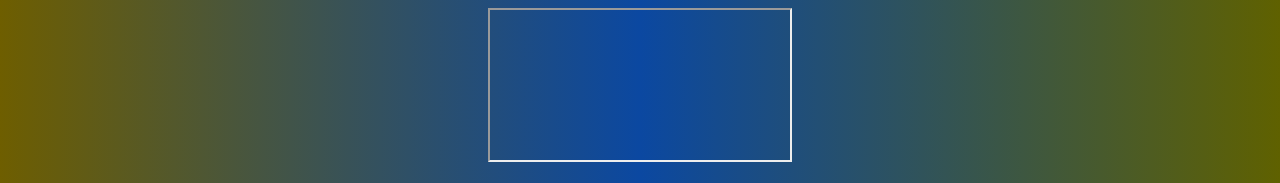
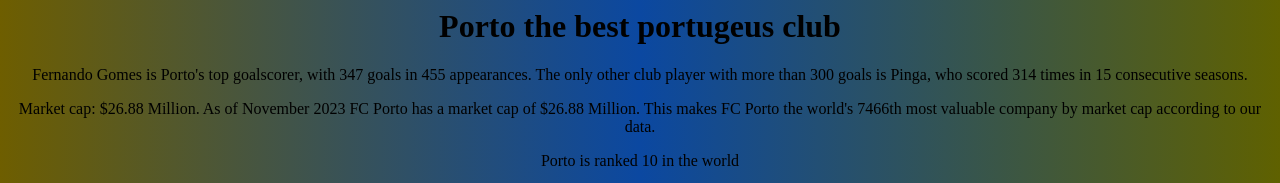
Before and after one commit to er100557/My-website, a plain HTML site: page index.html in a window 1280 px wide. Shown: the top 183 px of the page. Drawn offline with Linux system fonts and the light colour scheme.

Commit message:
Update index.html

```diff
--- a/index.html
+++ b/index.html
@@ -9,9 +9,8 @@ background: linear-gradient(90deg, rgba(110,94,0,1) 0%, rgba(11,72,161,1) 50%, r
   </style>
 
 </head>
-<body><iframe src="https://media.giphy.com/media/l0ExudAUhVIyBcqyI/giphy.gif?cid=790b7611hbqwwo5r7um9re5nmeg9sgjfeb72hxkece2wh0yc&ep=v1_gifs_trending&rid=giphy.gif&ct=g</p>
-  <h1>Porto the best portugues club</h1>
-
+<body>
+<h1>Porto the best portugeus club</h1>
 <p>Fernando Gomes is Porto's top goalscorer, with 347 goals in 455 appearances. The only other club player with more than 300 goals is Pinga, who scored 314 times in 15 consecutive seasons.</p>
 <p>Market cap: $26.88 Million. As of November 2023 FC Porto has a market cap of $26.88 Million. This makes FC Porto the world's 7466th most valuable company by market cap according to our data.</p>
 <p>Porto is ranked 10 in the world</p>
```
